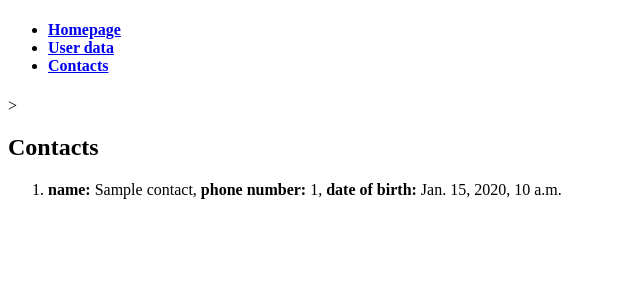
After one commit to hillel-i-python-pro-i-2022-08-26/homework__django__bordovoy_yaroslav, a Django app: template apps/templates/templates_for__contacts_db/content.html in a window 1280 px wide. The commit adds this page. Shown: the top 300 px of the page, without its empty margins (0-640 px from the left). Run offline with Django 4.2, Linux system fonts and the light colour scheme; the template is opened without the code that fills it: most values are stand-ins (such as "Sample title", 1, 10 or a date in 2020).

Commit message:
New template created

```diff
--- a/apps/templates/header.html
+++ b/apps/templates/header.html
@@ -6,5 +6,8 @@
     <li>
       <a href="{% url 'users_data:index' %}">User data</a>
     </li>
+    <li>
+      <a href="{% url 'contacts_db:index' %}">Contacts</a>
+    </li>
   </ul>
 </header>
--- /dev/null
+++ b/apps/templates/templates_for__contacts_db/content.html
@@ -0,0 +1,15 @@
+{% extends 'base.html' %}
+
+{%  block content %}
+  <div>
+    <h2>Contacts</h2>
+    <ol>
+      {% for contact in contacts_db %}
+        <li>
+          <b>name:</b> {{ contact.name }},
+          <b>phone number:</b> {{ contact.phone_number }},
+          <b>date of birth:</b> {{ contact.date_of_birth }}
+      {% endfor %}
+    </ol>
+  </div>
+{% endblock %}
```
Also changed, not shown: apps/templates/templates_for__data_generator/content.html (renamed from apps/templates/content.html).
